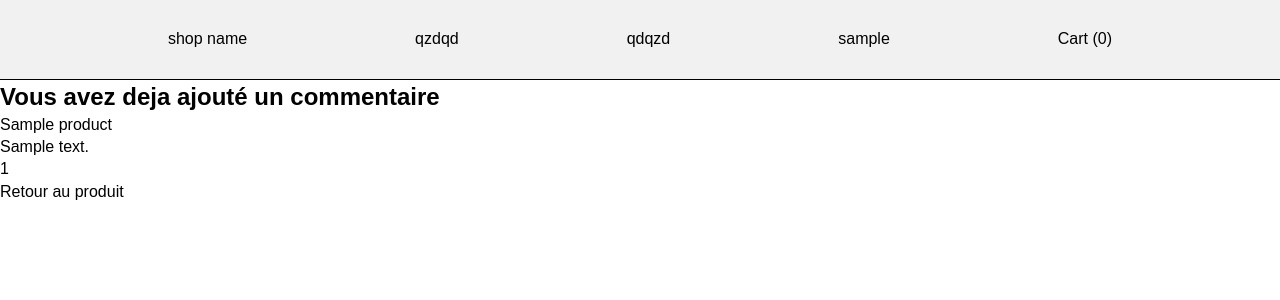
After one commit to EtienneDTS/ecommerce-base-template, a Django app: a page that uses src/Ecommerce/templates/base/base.html in a window 1280 px wide. The commit adds this page. Shown: the top 300 px of the page. Run offline with Django 4.2, Linux system fonts and the light colour scheme; a user stored in the database is signed in; tables that the repository leaves empty hold one stand-in row (values such as "Sample post").

Commit message:
add fonctionnality for users review on a product, and add nomber aside cart link

```diff
--- a/src/Ecommerce/templates/base/base.html
+++ b/src/Ecommerce/templates/base/base.html
@@ -29,7 +29,13 @@
                         <a href="{% url 'accounts:login' %}">Connexion</a>
                     {% endif %}
                 </li>
-                <li><a href="{% url 'shop:cart' %}">Cart</a></li>
+                <li>
+                    {% if cart %}
+                        <a href="{% url 'shop:cart' %}">Cart ({{cart.calculate_quantity}})</a>
+                    {% else %}
+                        <a href="{% url 'shop:cart' %}">Cart (0)</a>
+                    {% endif %}
+                </li>
             </ul>
         </nav>
     {% endblock %}
--- /dev/null
+++ b/src/shop/forms.py
@@ -0,0 +1,9 @@
+from django import forms
+from .models import Review
+
+class ReviewForm(forms.ModelForm):
+    text = forms.CharField(widget=forms.Textarea)
+
+    class Meta:
+        model = Review
+        fields = ('rating', 'text',)
--- a/src/shop/models.py
+++ b/src/shop/models.py
@@ -85,13 +85,20 @@ class Cart(models.Model):
             cart=cart,
             product=product,
         )
-
         if not created:
             cart_product.quantity += quantity
             cart_product.save()
         else:
             cart_product.quantity = quantity
             cart_product.save()
+
+    def create_order(self):
+        order = Order.objects.create(user=self.user, total=self.total, quantity=self.total_product)
+
+        for cart_product in self.cartproduct_set.filter(selected=True):
+            order_product = OrderProduct.objects.create(order=order, product=cart_product.product, quantity=cart_product.quantity)
+
+        return order
 
 
 class CartProduct(models.Model):
@@ -131,3 +138,27 @@ class OrderProduct(models.Model):
     order = models.ForeignKey(Order, on_delete=models.CASCADE)
     product = models.ForeignKey(Product, on_delete=models.CASCADE)
     quantity = models.PositiveIntegerField(default=1)
+
+
+class Review(models.Model):
+    RATING_CHOICES = (
+        (1, '1'),
+        (2, '2'),
+        (3, '3'),
+        (4, '4'),
+        (5, '5'),
+    )
+
+    product = models.ForeignKey(Product, on_delete=models.CASCADE, related_name='reviews', verbose_name="Avis")
+    user = models.ForeignKey(CustomUser, on_delete=models.CASCADE)
+    text = models.TextField()
+    rating = models.IntegerField(choices=RATING_CHOICES)
+    created_at = models.DateTimeField(default=timezone.now)
+    verified_purchase = models.BooleanField(default=False)
+
+    def __str__(self):
+        return f"{self.product} - {self.user.first_name}"
+
+    class Meta:
+        verbose_name = "Avis"
+        unique_together = ('user', 'product')
--- /dev/null
+++ b/src/shop/templates/product_review/add_review.html
@@ -0,0 +1,22 @@
+{% extends "base/base.html" %}
+{% load static %}
+
+
+{% block content %}
+{% if review %}
+    <h2>Vous avez deja ajouté un commentaire</h2>
+    <div class="Card review">
+        <div>{{review.product.name}}</div>
+        <div>{{review.text}}</div>
+        <div>{{review.rating}}</div>
+        <a href="{% url 'shop:product_detail' slug=product.slug %}">Retour au produit</a>
+    </div>
+{% else %}
+    <form method="POST">
+        {% csrf_token %}
+        {{form.as_p}}
+        <button type="submit">Ajouter un commentaire</button>
+    </form>
+{% endif %}
+
+{% endblock %}
--- a/src/shop/templates/shop/product_detail.html
+++ b/src/shop/templates/shop/product_detail.html
@@ -20,6 +20,6 @@
         <input type="number" name="quantity" value="1" min="1">
         <button type="submit">Ajouter au panier</button>
       </form>
-
+      <a href="{% url 'shop:add_review' slug=product.slug %}">Ajouter un commentaire</a>
 
 {% endblock %}
--- a/src/shop/urls.py
+++ b/src/shop/urls.py
@@ -2,7 +2,7 @@ from django.contrib import admin
 from django.urls import path, include
 from django.conf.urls.static import static
 
-from .views import home_view, product_detail, add_to_cart, cart, remove_from_cart, update_selected_status
+from .views import home_view, product_detail, add_to_cart, cart, remove_from_cart, update_selected_status, add_review
 from Ecommerce import settings
 
 
@@ -15,5 +15,6 @@ urlpatterns = [
     path("cart/", cart, name="cart"),
     path("remove-<str:slug>/", remove_from_cart, name="remove_from_cart"),
     path("update_selected_status/", update_selected_status, name="update_selected_status"),
+    path("add_review-<str:slug>/", add_review, name="add_review"),
 
 ]+ static(settings.MEDIA_URL, document_root=settings.MEDIA_ROOT)
--- a/src/shop/views.py
+++ b/src/shop/views.py
@@ -3,20 +3,31 @@ from django.http import JsonResponse
 from django.views.decorators.csrf import csrf_protect
 
 
-from .models import Product, Cart, CartProduct
+from .models import Product, Cart, CartProduct, Review
+from .forms import ReviewForm
 
 # Create your views here.
 
 def home_view(request):
     products = Product.objects.all()
+    if request.user.is_authenticated:
+        cart = Cart.objects.filter(user=request.user).first()
+    else:
+        cart = Cart.objects.filter(session_key=request.session.session_key).first()
     return render(request, "shop/home_shop.html", context={
         "products": products,
+        "cart": cart,
     })
 
 def product_detail(request, slug):
     product = get_object_or_404(Product, slug=slug)
+    if request.user.is_authenticated:
+        cart = Cart.objects.filter(user=request.user).first()
+    else:
+        cart = Cart.objects.filter(session_key=request.session.session_key).first()
     return render(request, "shop/product_detail.html", context={
         "product": product,
+        "cart": cart,
     })
 
 def add_to_cart(request, slug):
@@ -92,3 +103,24 @@ def update_selected_status(request):
         return JsonResponse({'success': True})
     else:
         return JsonResponse({'success': False})
+
+
+def add_review(request, slug):
+    product = get_object_or_404(Product, slug=slug)
+    review = Review.objects.filter(product=product, user=request.user).first()
+    form = ReviewForm(request.POST)
+
+    if request.method == 'POST':
+        review = form.save(commit=False)
+        review.product = product
+        review.user = request.user
+        review.save()
+        return redirect('shop:product_detail', slug=slug)
+
+    context = {
+        'product': product,
+        'form': form,
+        'review': review,
+    }
+
+    return render(request, 'product_review/add_review.html', context)
```
Also changed, not shown: src/shop/migrations/0007_review.py (added).
